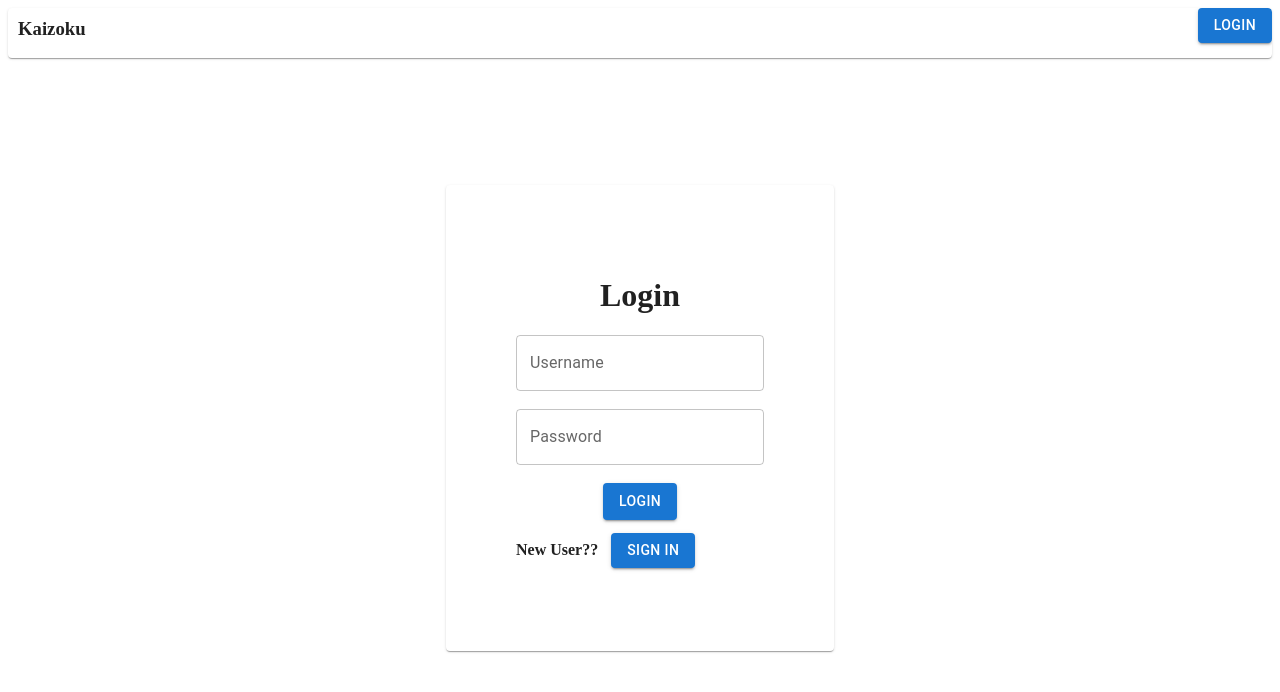
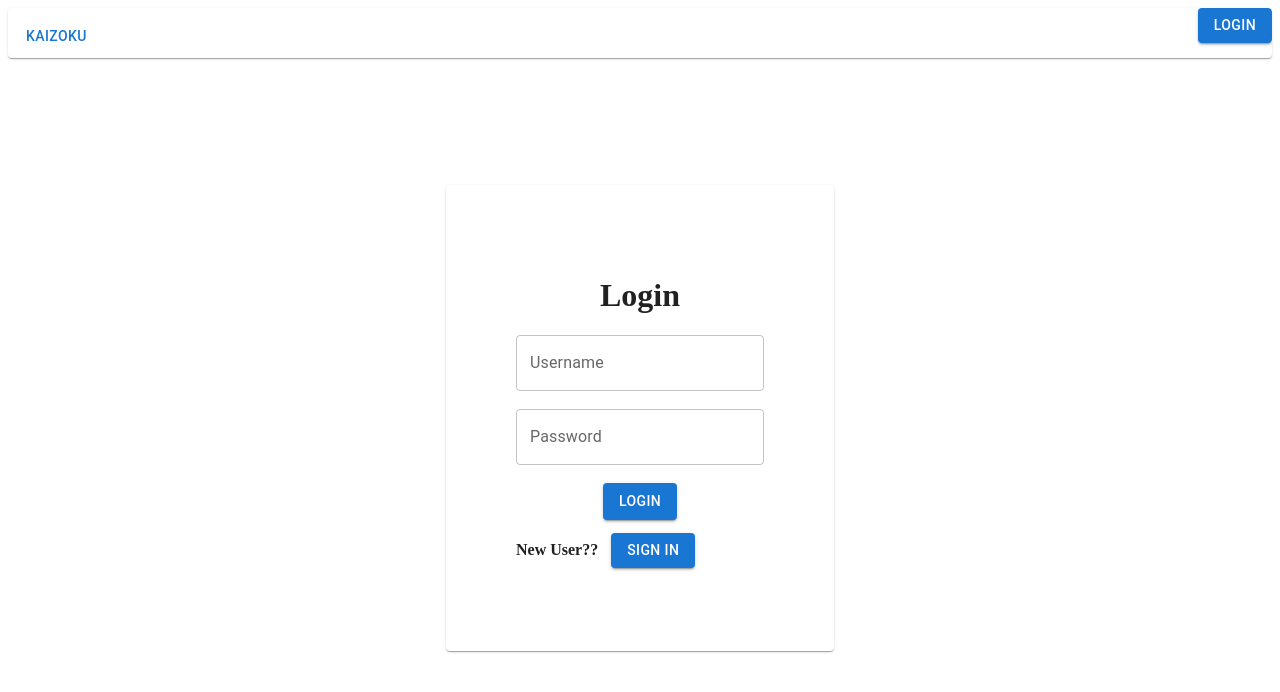
Before and after one commit to JATIN-RAGHAV/Chatting-App, a React (Vite) app in the folder client/: page / in a window 1280 px wide. Shown: the top 692 px of the page. Built offline with nearby package versions, Linux system fonts and the light colour scheme; no server answers.

Commit message:
changed fron end

```diff
--- a/client/index.html
+++ b/client/index.html
@@ -11,9 +11,9 @@
     <meta property="og:url" content="https://jatin-raghav.github.io/JATIN-RAGHAV/">
     <meta property="og:type" content="website">
     <meta charset="UTF-8" />
-    <link rel="icon" type="image/svg+xml" href="/vite.svg" />
+    <link rel="icon" type="image/svg+xml" href="/icon.svg" />
     <meta name="viewport" content="width=device-width, initial-scale=1.0" />
-    <title>Vite + React + TS</title>
+    <title>Chattin App</title>
   </head>
   <body>
     <div id="root"></div>
--- a/client/src/components/Appbar.tsx
+++ b/client/src/components/Appbar.tsx
@@ -69,7 +69,7 @@ function Appbar() {
             height: 50,
           }}
         >
-          <h3 style={{ margin: 10 }}>Kaizoku</h3>
+          <h3 style={{ margin: 10 }}><Button onClick={() => navigate('/')}>Kaizoku</Button></h3>
           <GradientCircularProgress />
         </Card>
       </>
@@ -85,7 +85,7 @@ function Appbar() {
             height: 50,
           }}
         >
-          <h3 style={{ margin: 10 }}>Kaizoku</h3>
+          <h3 style={{ margin: 10 }}><Button onClick={() => navigate('/')}>Kaizoku</Button></h3>
           <div style={{ display: "flex", justifyContent: "space-evenly" }}>
             <Button
               variant="contained"
@@ -137,7 +137,7 @@ function Appbar() {
             height: 50,
           }}
         >
-          <h3 style={{ margin: 10 }}>Kaizoku</h3>
+          <h3 style={{ margin: 10 }}><Button onClick={() => navigate('/')}>Kaizoku</Button></h3>
           <Button
             variant="contained"
             style={{ height: 35, marginLeft: 10 }}
```
Also changed, not shown: client/src/assets/icon.svg (added).
